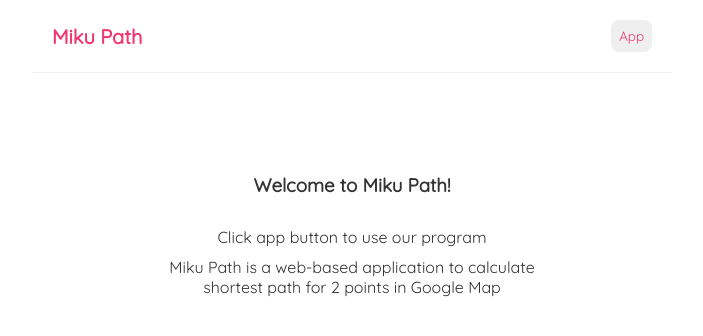
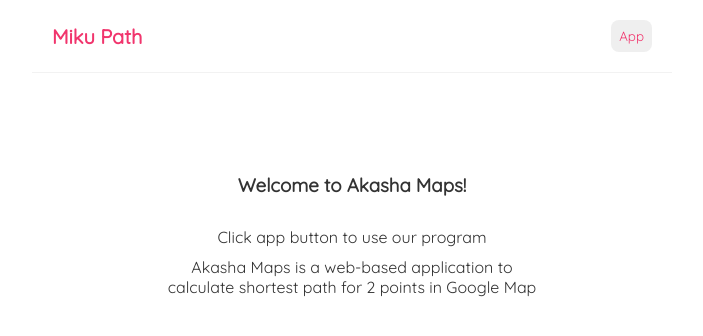
Before and after one commit to Enliven26/Tucil3_13521137_13521148, a React (Create React App) app in the folder src/: page / in a window 1280 px wide. Shown: the top 336 px of the page, without its empty margins (288-991 px from the left). Built offline with nearby package versions, Linux system fonts and the light colour scheme.

Commit message:
change app name

```diff
--- a/src/public/index.html
+++ b/src/public/index.html
@@ -24,7 +24,7 @@
       work correctly both with client-side routing and a non-root public URL.
       Learn how to configure a non-root public URL by running `npm run build`.
     -->
-    <title>Miku Path</title>
+    <title>Akasha Maps</title>
   </head>
   <body>
     <noscript>You need to enable JavaScript to run this app.</noscript>
--- a/src/src/Components/Welcome.js
+++ b/src/src/Components/Welcome.js
@@ -1,9 +1,9 @@
 const Welcome = () => {
     return (
         <div className='welcome'>
-            <h3>Welcome to Miku Path!</h3>
+            <h3>Welcome to Akasha Maps!</h3>
             <label>Click app button to use our program</label>
-            <label>Miku Path is a web-based application to {"\n"} calculate shortest path for 2 points in Google Map</label>
+            <label>Akasha Maps is a web-based application to {"\n"} calculate shortest path for 2 points in Google Map</label>
         </div>
      );
 }
```
Also changed, not shown: 2 other files (tests, documents, lock files or other folders).
